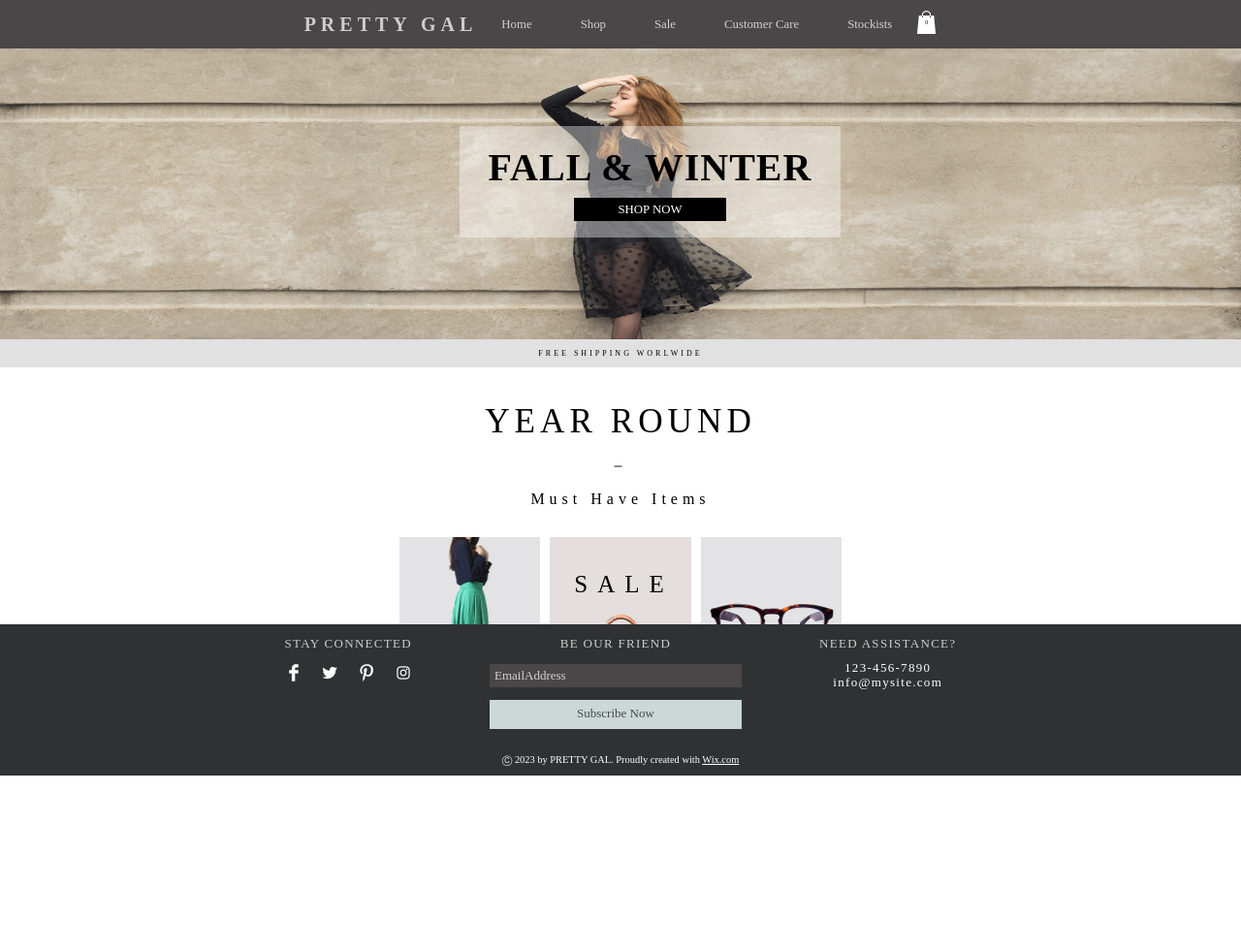
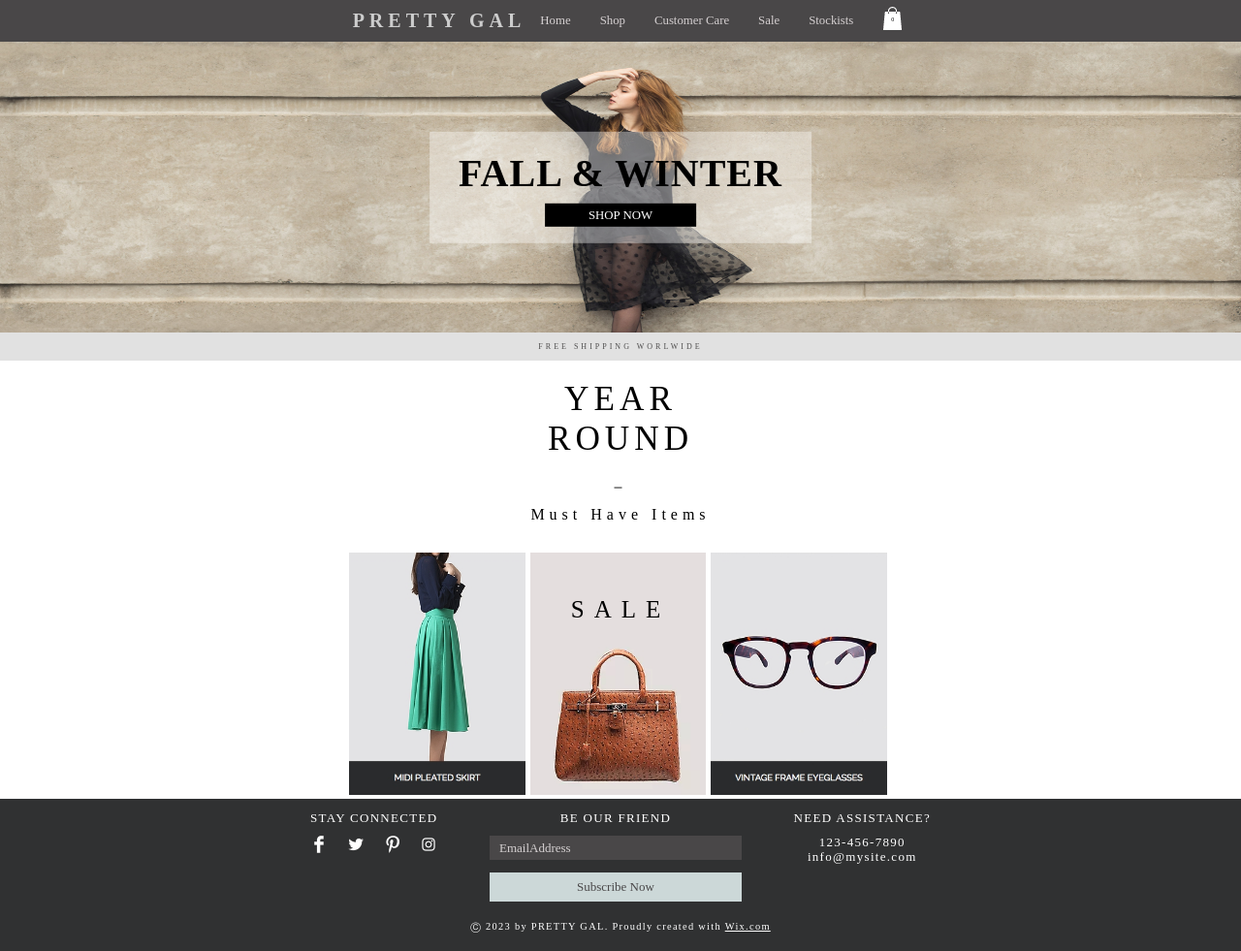
Before and after one commit to buzzshih/front-end-traning, a plain HTML site: page css/homework1/index.html in a window 1280 px wide. Shown: the whole page at 97% size. Before the commit the page ends 800 px from the top, so only its background shows below. Drawn offline with Linux system fonts and the light colour scheme.

Commit message:
modify issue#1

```diff
--- a/css/homework1/index.css
+++ b/css/homework1/index.css
@@ -1,9 +1,6 @@
-.container{
-    /* background-color: #494748; */
-    display: flex;
-    flex-direction: row;
-    justify-content: center;
-    align-items: center;
+html,body{
+    height: 100%;
+    margin: 0px;
 }
 
 body{
@@ -16,24 +13,34 @@ header{
     display: flex;
     align-items: center;
     justify-content: center;
+    width: 100%;
+    padding: 0.5% 0;
+
+}
+
+main{
+    flex-grow: 1;
 }
 
 h1{
-    margin: 0px;
-    font-size: 20px;
-    color: #cdcdcd;
+ margin: 0px;
+ font-size: 20px;
+ color: #cdcdcd;
+ text-transform: uppercase;
+ width: 100%;
+ margin-right: 30px;
+ letter-spacing: 5px;
+}
+
+h1,p,div{
+    text-align: center;
 }
 
 
 
-.menu:hover{
-    color: #FFFFFF;
+.container {
+    display: flex;
 }
-
-.menu:focus{
-    color: #FFFFFF;
-}
-
 
 .menu{
     text-align: center;
@@ -41,9 +48,17 @@ h1{
     font-size: 0.8em;
     text-transform:capitalize;
     font-family:Microsoft JhengHei;
-    padding: 5px  25px;
     cursor: pointer;
+    margin-right:  30px;
+}
 
+
+.menu:hover{
+    color: #FFFFFF;
+}
+
+.menuFoucs:focus{
+    color: #FFFFFF;
 }
 
 #shoppingCart{
@@ -60,13 +75,14 @@ h1{
     width: 100%;
     color: #000000;
 }
-
 .banner{
-    position: relative;
-    display: flex;
-    flex-direction: column;
     margin: 0;
     text-transform: uppercase;
+}
+
+.bannerImg{
+    display: flex;
+    position: relative;
 }
 
  #bannerCaption{
@@ -75,10 +91,10 @@ h1{
     color: #000000;
     text-align: center;
     padding: 20px 30px;
-    left: 37%;
-    top: 80px;
-    /* word-wrap:break-word; */
-    /* white-space:pre; */
+    position:absolute;
+    top: 50%;
+    left: 50%;
+    transform: translate(-50% ,-50%);
 }
 
 #bannerCaption strong {
@@ -100,110 +116,127 @@ h1{
 #bannerText{
     background-color:#e1e1e1 ;
     text-align: center;
+    color: #4e4d4d;
     padding: 10px;
     font-size: 0.5em;
     letter-spacing: 3px;
-}
-
-h1,p,div{
-    text-align: center;
-}
-
-h1{
-    margin-bottom: 0px;
-    letter-spacing: 5px;
+    flex-grow: 1;
+    margin-bottom:  20px; ;
 }
 
 
+
+
 .subSlogan{
-    display: block;
-    margin: 20px;
     letter-spacing: 5px;
+    padding:0 40%;
+    margin-bottom: 20px;
+    display: flex;
+    flex-direction: column;
+    justify-content: center;
+
 }
 
 .subSlogan p{
-     margin-bottom: 0%;
+     margin: 0%;
+     margin-bottom:10px ;
 }
 
-#subSlogan1{
+.subSlogan #subSlogan1{
     font-size: 2.2em;
     text-transform: uppercase;
-
 }
 
-#subSlogan2{
+.subSlogan #subSlogan2{
     font-size: 1em;
     text-transform: capitalize;
+}
+
+.productBanner{
+    display: flex;
+    justify-content:center;
+    padding: 0 35%;
+}
+
+.productBanner div img{
+    margin-right: 5px; ;
+    height: 250px;
+}
+
+#sale{
+    position:absolute;
+    top: 20%;
+    left: 50%;
+    transform: translate(-50% ,-20%);
+}
+
+#sale p{
+    font-size: 25px;
+    letter-spacing: 10px;
+    margin: 0px;
+}
+
+
+
+.footer{
+    background-color: #303132;
+    color: #FFFFFF;
+    font-size: 13px;
+    padding: 1% 25%;
+    display: flex;
+    flex-direction: column;
+    justify-content: center;
+    letter-spacing: 0.1em;
 
 }
 
 
-
-.productBanner{
-    display: flex;
-    justify-content:center;
-}
-
-.productBanner div img{
-    margin: 10px 5px;
-    height: 200px;
+.footerContentDiv{
+    display:flex;
+    flex-direction: row;
+    justify-content: space-between;
+    text-transform:uppercase;
 }
 
 
-footer{
-    margin-top: 10px;
-    position: absolute;
-    bottom: 0;
-    width: 100%;
-    background-color: #303132;
-    color: #FFFFFF;
-    font-size: 13px;
+.footerSubTitle{
+    margin-bottom: 10px;
 }
 
-.footer{
-    display: flex;
-    justify-content: center;
-    letter-spacing: 0.1em;
-}
-
-.connected{
-    display: inline-block;
-    margin: 13px 40px;
-    text-transform:uppercase;
-    color: #cdcdcd;
-}
-
-.connected ul{
+.socialMediaIcon{
+    width: 100%;
     padding: 0px;
     list-style: none;
     display: flex;
     justify-content: space-between;
+    margin: 0;
 }
 
-.connected img{
+
+.socialMediaIcon img{
+    width: 18px;
     height: 18px;
-    width: 18px;
 }
+
+
 
 .subscribe input,button{
     display: block;
-    margin: 13px 0px;
+    padding: 0px;
+    margin-bottom: 13px;
     border: none;
 }
 
 .subscribe input{
-    width: 250px;
-    height: 20px;
+    width: 260px;
+    height: 25px;
     background-color: #494748;
-    padding:2px 5px ;
     color: #d5d0d1;
-
 }
-
 .subscribe input::placeholder{
     color: #d5d0d1;
+    padding-left: 10px;
 }
-
 .subscribe button{
     width: 260px;
     height: 30px;
@@ -212,29 +245,26 @@ footer{
 }
 
 .information{
-    display: block;
-    margin-top: 10px;
     text-transform: lowercase;
     color: #FFFFFF;
 }
 
-footer #footerbar{
-    margin-top: 0px;
-    font-size: 0.8em;
-}
+
+
 
 #footerbar a{
     color: #FFFFFF;
 }
 
-#sale{
-    position: absolute;
-    top: 20%;
-    left: 30px;
+footer #footerbar{
+    margin: 0px;
+    padding: 1% 0%;
+    font-size: 0.8em;
 }
 
-#sale p{
-    font-size: 25px;
-    letter-spacing: 10px;
-    margin: 0px;
+
+
+
+/*
+i
 }
--- a/css/homework1/index.html
+++ b/css/homework1/index.html
@@ -10,36 +10,47 @@
 </head>
 <body>
     <header>
-        <div><h1>PRETTY GAL</h1> </div>
+        <div class="title"><h1>pretty gal</h1> </div>
         <nav class="container">
-            <div class="menu" tabindex="1"><p>home</p> </div>
-            <div class="menu" tabindex="1"><p>Shop</p></div>
-            <div class="menu" tabindex="1"><p>Sale</p></div>
-            <div class="menu" tabindex="1"><p>Customer Care</p></div>
-            <div class="menu" tabindex="1"><p>Stockists</p></div>
+            <div class="menu menuFoucs " tabindex="1">home</div>
+            <div class="menu menuFoucs " tabindex="1">shop</div>
+            <div class="menu menuFoucs " tabindex="1">customer care</div>
+            <div class="menu menuFoucs " tabindex="1">sale</div>
+            <div class="menu menuFoucs " tabindex="1">Stockists</div>
         </nav>
         <div id="shoppingCart">
             <img src="./image/shop.jpg" alt="shop icon" >
             <p id="quantity">0</p>
         </div>
     </header>
-    <main>
+
+
+    <main >
+
         <figure  class="banner">
-            <img   src="./image/banner.jpg" alt="banner image"  width="100%" height="300px">
-            <figcaption id="bannerCaption">
+            <div class="bannerImg">
+                <img  src="./image/banner.jpg" alt="banner image"  width="100%" height="300px">
+                <figcaption  id="bannerCaption">
                     <strong >fall & winter</strong>
                     <span>Shop Now</span>
                 </figcaption>
-            <figcaption id="bannerText" >free shipping worlwide</figcaption>
+            </div>
+            <div id="bannerText">
+                <figcaption>free shipping worlwide</figcaption>
+            </div>
+
         </figure>
-        <article class="subSlogan">
-            <div>
+
+        <article>
+            <div class="subSlogan">
                 <p id="subSlogan1">year round<p>
                 <p>⎯</p>
                 <p class="capitalize" id="subSlogan2">must have items</p>
             </div>
         </article>
-        <article class="productBanner">
+
+        <article>
+            <div class="productBanner">
                 <div>
                     <img src="./image/rack01.jpg" alt="rack01">
                 </div>
@@ -52,14 +63,18 @@
                 <div>
                     <img src="./image/rack03.jpg" alt="rack03">
                 </div>
+            </div>
         </article>
+
     </main>
 
 
     <footer>
         <div class="footer">
-               <span class="connected">stay connected
-               <ul  >
+            <div class="footerContentDiv">
+                <div class="footerContent">
+                    <div class="footerSubTitle">stay connected</div>
+                    <ul class="socialMediaIcon">
                         <li>
                             <a href="https://www.facebook.com/wix" target="_blank">
                             <img src="./image/fb-icon.webp" alt="fb-icon" >
@@ -81,21 +96,26 @@
                             </a>
                         </li>
                     </ul>
-            </span>
+                </div>
 
-           <span class="connected">be our friend
+                <div  class="footerContent">
+                    <div class="footerSubTitle" >be our friend</div>
                     <form action="" method="get">
                         <div class="subscribe">
                             <input  type="email" placeholder="EmailAddress" name="email">
-                    <button type="submit" >Subscribe Now</button>
+                            <button  type="submit" >Subscribe Now</button>
                         </div>
                     </form>
-           </span>
-           <span class="connected">need assistance?
-               <span class="information">123-456-7890 <br>info@mysite.com</span>
-           </span>
                 </div>
+                <div class="footerContent" >
+                    <div class="footerSubTitle" >need assistance?</div>
+                    <div class="information">123-456-7890 <br>info@mysite.com</div>
+                </div>
+            </div>
+            <div>
                 <p id="footerbar"> <span>Ⓒ</span> 2023 by PRETTY GAL. Proudly created with <a href="https://zh.wix.com/?utm_campaign=vir_created_with" target="_blank" >Wix.com</a></p>
+            </div>
+        </div>
     </footer>
 </body>
 </html>
```
Lines whose indentation alone changed are shown as unchanged.
